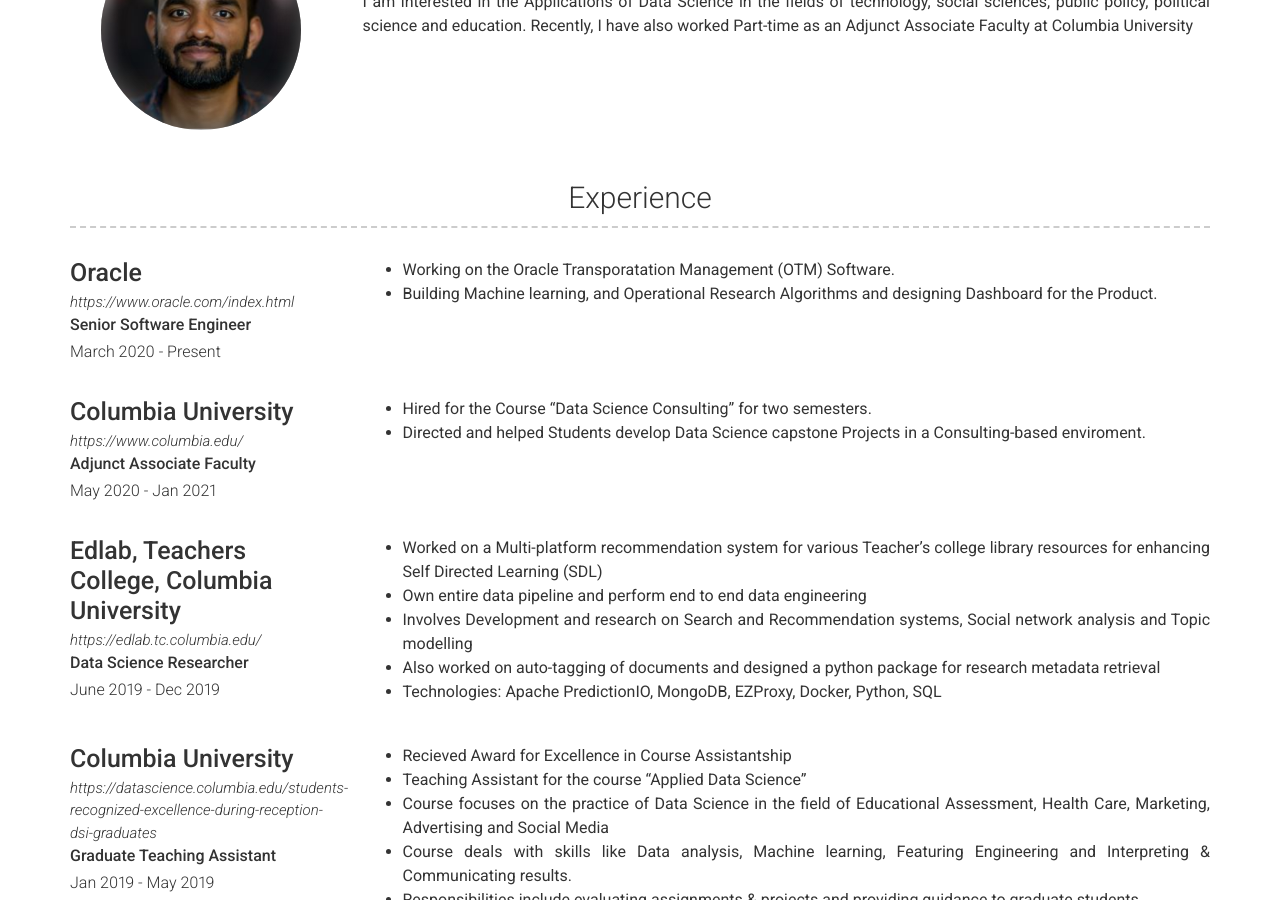
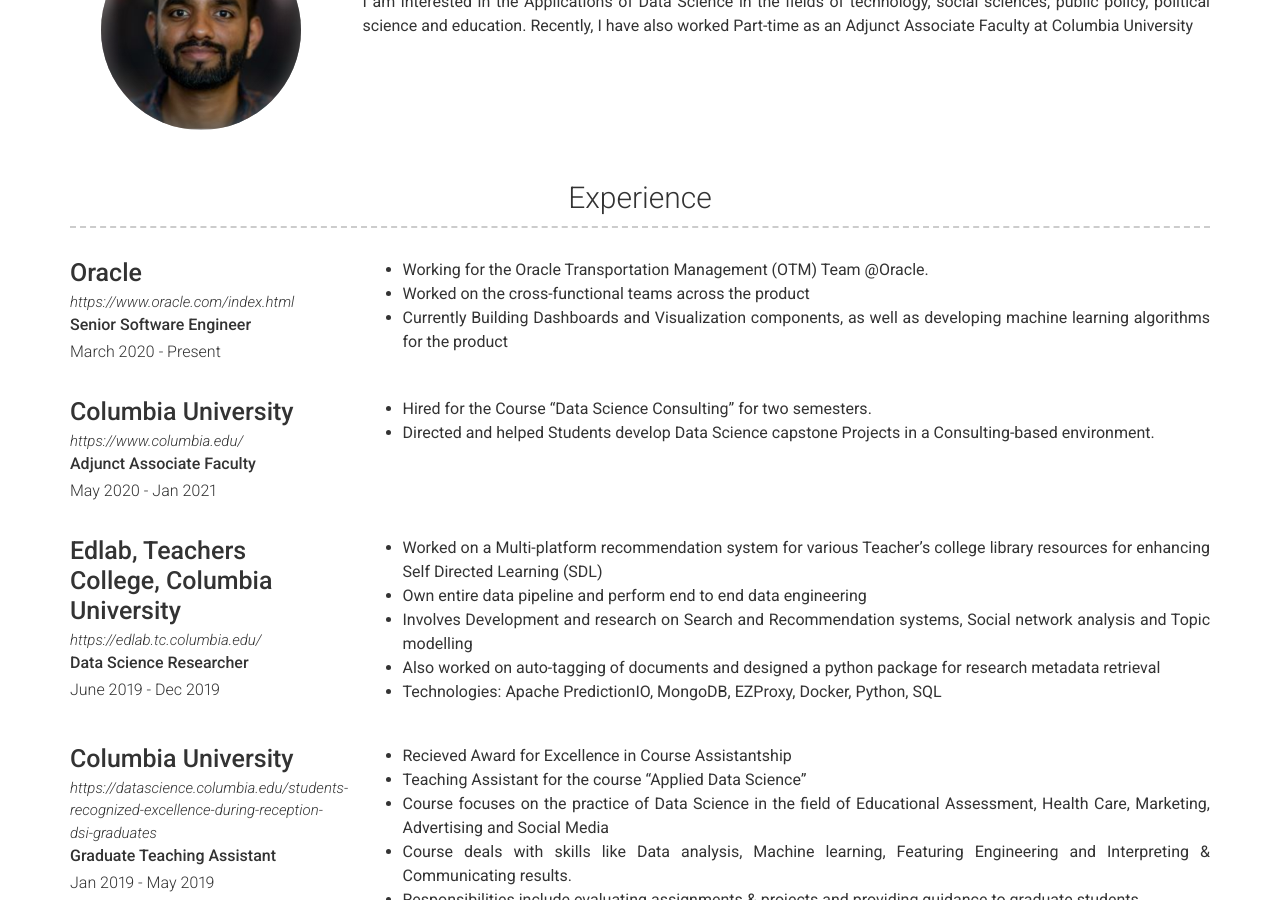
Before and after one commit to ameyakarnad/ameyakarnad.github.io, a Jekyll site: the page built from index.md, in a window 1280 px wide and 900 px high, scrolled down 399 px. Built offline with Jekyll 4.4.1, drawn with Linux system fonts in a browser that asks for light colours.

Commit message:
Update experience.yml

```diff
--- a/_data/experience.yml
+++ b/_data/experience.yml
@@ -5,8 +5,9 @@
     - title: Senior Software Engineer
       dates: March 2020 - Present
   description: | # this will include new lines to allow paragraphs
-    - Working on the Oracle Transporatation Management (OTM) Software.
-    - Building Machine learning, and Operational Research Algorithms and designing Dashboard for the Product.
+    - Working for the Oracle Transportation Management (OTM) Team @Oracle.
+    - Worked on the cross-functional teams across the product
+    - Currently Building Dashboards and Visualization components, as well as developing machine learning algorithms for the product
 - layout: left
   company: Columbia University
   link: https://www.columbia.edu/
@@ -15,7 +16,7 @@
       dates: May 2020 - Jan 2021
   description: | # this will include new lines to allow paragraphs
     - Hired for the Course "Data Science Consulting" for two semesters.
-    - Directed and helped Students develop Data Science capstone Projects in a Consulting-based enviroment.
+    - Directed and helped Students develop Data Science capstone Projects in a Consulting-based environment.
 - layout: left
   company: Edlab, Teachers College, Columbia University
   link: https://edlab.tc.columbia.edu/
```
